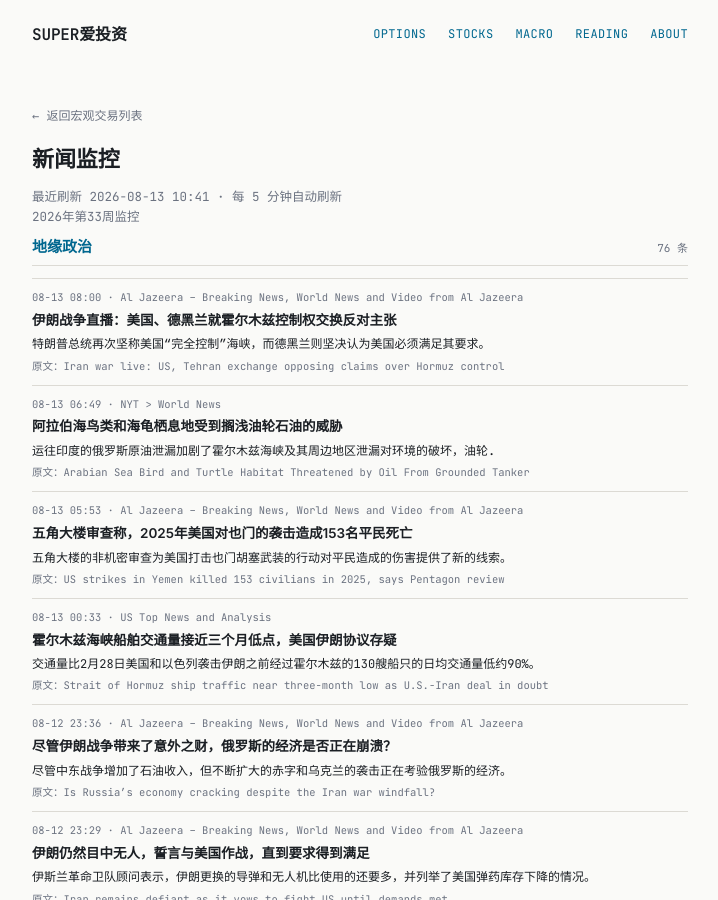
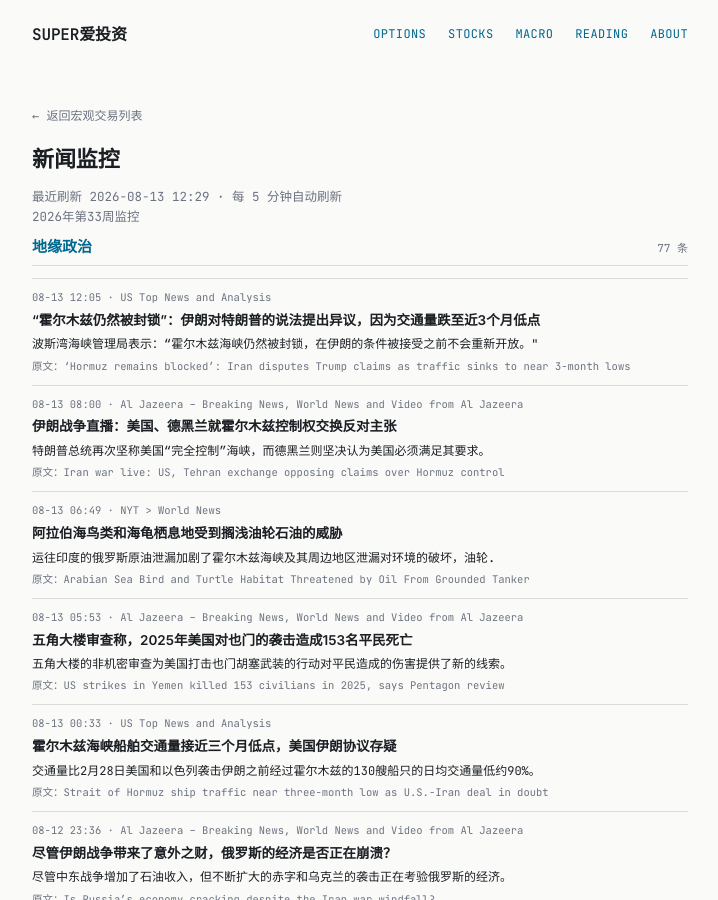
Before and after one commit to tang3super/tang3super.github.io, a Jekyll site: the page built from macro-trade/news-digest.md, in a window 1280 px wide and 900 px high. Shown: the whole window, without its empty margins (280-998 px from the left). Built offline with Jekyll 4.4.1, drawn with Linux system fonts in a browser that asks for light colours.

Commit message:
sync news-digest article

```diff
--- a/macro-trade/news-digest.md
+++ b/macro-trade/news-digest.md
@@ -5,11 +5,18 @@ title: 新闻监控
 date: '2026-08-13'
 summary: 2026年第33周监控
 week_label: 2026年第33周监控
-last_updated: 2026-08-13 10:41
+last_updated: 2026-08-13 12:29
 refresh_note: 每 5 分钟自动刷新
 topics:
 - name: 地缘政治
   items:
+  - title: '‘Hormuz remains blocked’: Iran disputes Trump claims as traffic sinks to near 3-month lows'
+    summary: The Persian Strait Gulf Authority said "the Strait of Hormuz remains blocked and will not be reopened until Iran's conditions are accepted."
+    link: https://www.cnbc.com/2026/08/13/us-iran-war-trump-hormuz-irgc.html
+    source: US Top News and Analysis
+    time: 08-13 12:05
+    title_zh: “霍尔木兹仍然被封锁”：伊朗对特朗普的说法提出异议，因为交通量跌至近3个月低点
+    summary_zh: 波斯湾海峡管理局表示：“霍尔木兹海峡仍然被封锁，在伊朗的条件被接受之前不会重新开放。"
   - title: 'Iran war live: US, Tehran exchange opposing claims over Hormuz control'
     summary: President Trump again insists US has 'total control' of strait, while Tehran resolute that the US must meet its demands.
     link: https://www.aljazeera.com/news/liveblog/2026/8/13/iran-war-live-us-and-iran-exchange-opposing-claims-over-hormuz-control?traffic_source=rss
```
